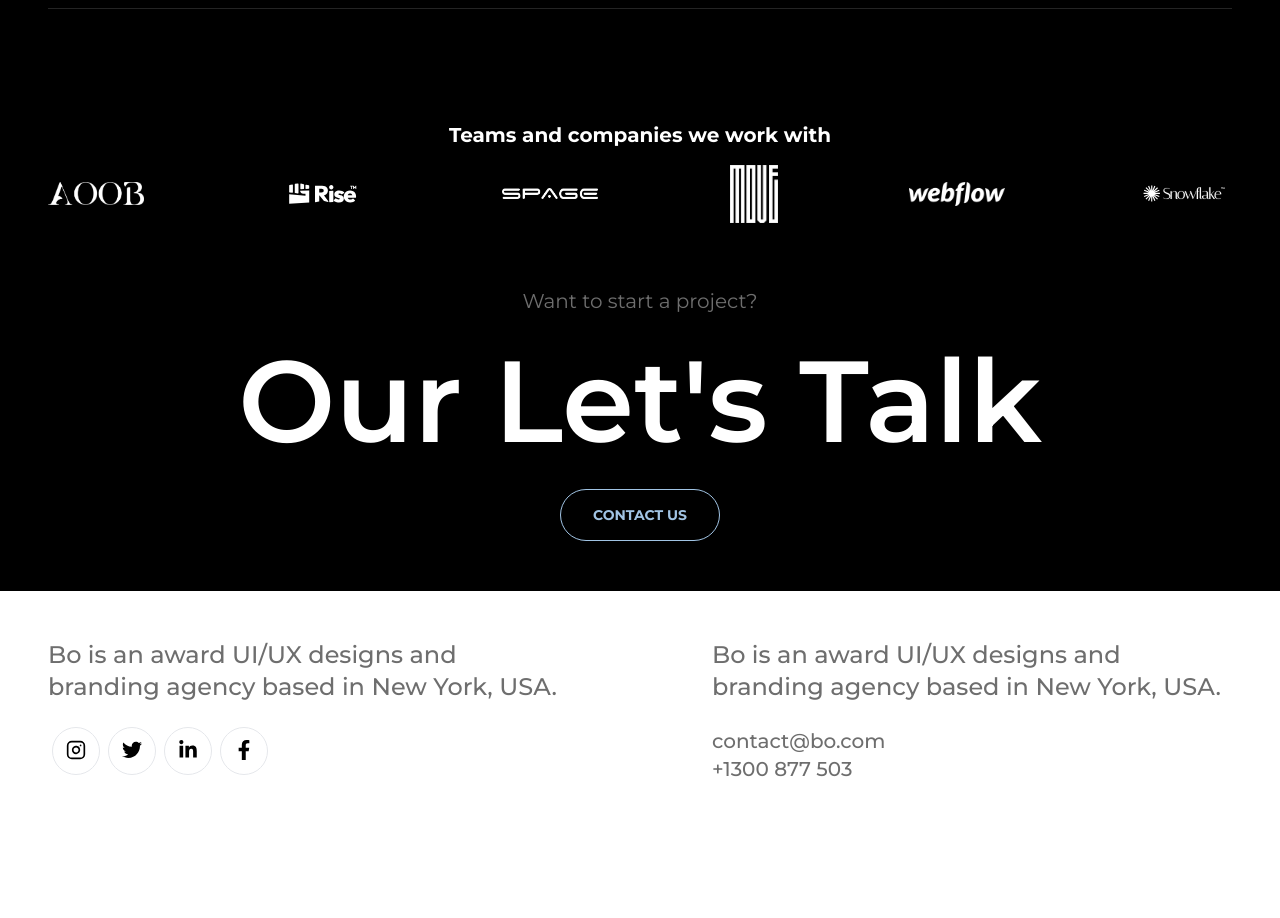
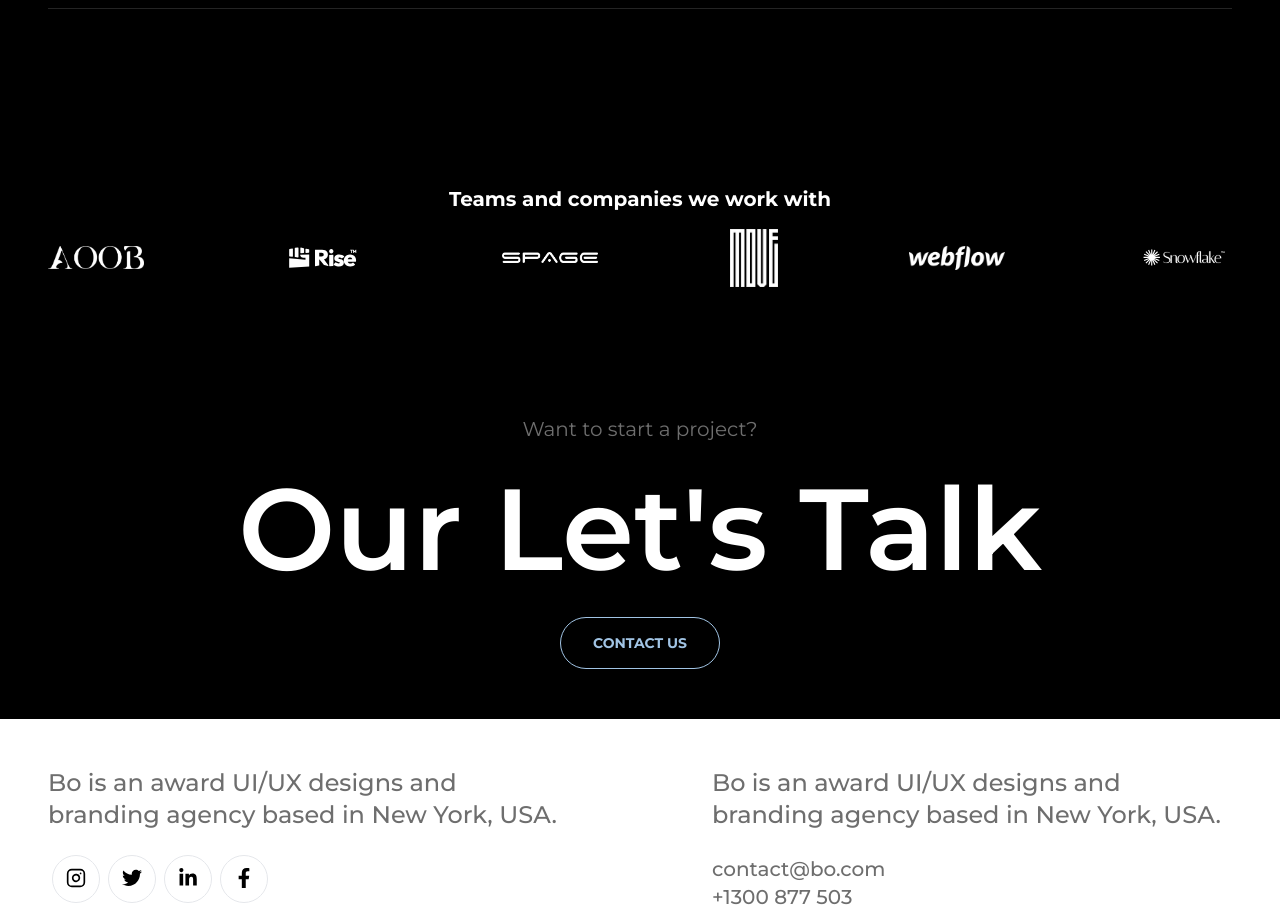
Before and after one commit to mallick-portfolio/bo-webflow, a React (Create React App) app: page / in a window 1280 px wide. Shown: the part 7040-7958 px from the top of the page. Before the commit the page ends 7895 px from the top, so only its background shows below. Built offline with nearby package versions, Linux system fonts and the light colour scheme.

Commit message:
added about page team talk

```diff
--- a/src/components/TeamAndCompany.jsx
+++ b/src/components/TeamAndCompany.jsx
@@ -7,7 +7,7 @@ import webflow from "../assets/images/webflow.png";
 import show from "../assets/images/snow.svg";
 const TeamAndCompany = () => {
   return (
-    <div className="bg-primary">
+    <div className="bg-primary py-16">
       <div className="px-12 mx-auto">
         <h1 className="text-white text-center text-xl mb-4 font-bold">
           Teams and companies we work with
--- a/src/pages/About/About.jsx
+++ b/src/pages/About/About.jsx
@@ -3,6 +3,9 @@ import {
   AnimationText,
   Banner,
   Philosophy,
+  Services,
+  Talk,
+  TeamAndCompany,
   TeamMember,
 } from "../../components";
 
@@ -16,6 +19,9 @@ const About = () => {
       <Philosophy />
       <AnimationText title={"The Team. The Team. The Team. The Team "} />
       <TeamMember />
+      <Services />
+      <TeamAndCompany />
+      <Talk />
     </div>
   );
 };
```
